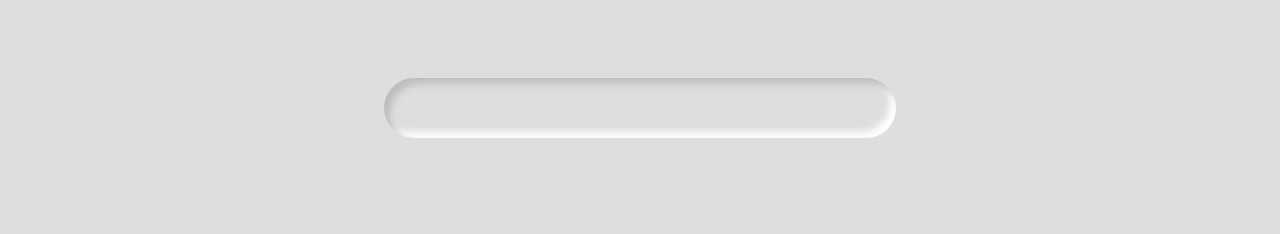
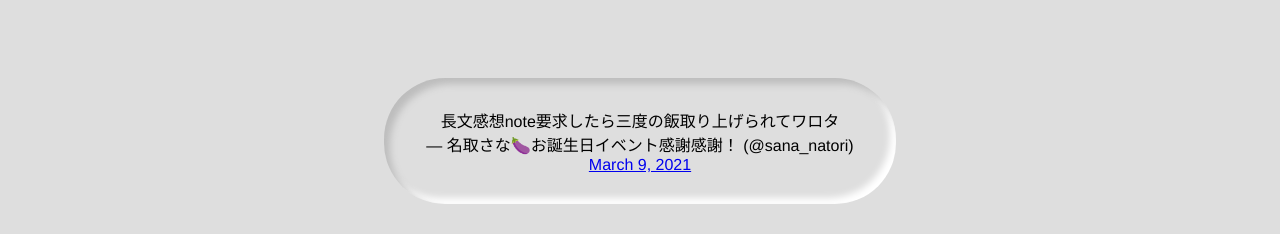
Before and after one commit to soukatsu-ouc-programmers/geeksai-matome, a website: page public/twitter.html in a window 1280 px wide. Shown: the part 603-837 px from the top of the page. Before the commit the page ends 800 px from the top, so only its background shows below. Drawn offline with nearby package versions, Linux system fonts and the light colour scheme; some packages are replaced by stand-ins of ours.

Commit message:
一旦1ツイートだけ読み込ませる

```diff
--- a/public/twitter.html
+++ b/public/twitter.html
@@ -8,8 +8,8 @@
     <title>Tweetまとめ</title>
     <link rel="stylesheet" href="https://unpkg.com/ress/dist/ress.min.css">
     <link rel="stylesheet" href="css/style.css">
-    <script async src="https://platform.twitter.com/widgets.js" charset="utf-8">
-    </script>
+    <script async src="https://platform.twitter.com/widgets.js" charset="utf-8"></script>
+
 </head>
 
 <body>
@@ -62,11 +62,16 @@
                 <a href="https://twitter.com/sana_natori/status/1364720183688929280"></a>
             </blockquote> -->
             <!-- <blockquote class="twitter-tweet" v-for="data in tweetData['tweet']"> -->
-            <blockquote class="twitter-tweet" v-for="data in tweetData">
+            <!-- <blockquote class="twitter-tweet" v-for="data in tweetData"> -->
                 <!-- api用 -->
                 <!-- <a v-bind:href="`https://twitter.com/user/status/${data.id_str}`"></a> -->
                 <!-- <a v-bind:href="`https://twitter.com/user/status/${data.conversation_id}`"></a> -->
-                <a v-bind:href="`https://twitter.com/user/status/${data.tweet_str_id}`"></a>
+                <!-- <a v-bind:href="`https://twitter.com/user/status/${data.tweet_str_id}?ref_src=twsrc%5Etfw`"></a> -->
+            <!-- </blockquote> -->
+            <blockquote class="twitter-tweet">
+                <p lang="ja" dir="ltr">長文感想note要求したら三度の飯取り上げられてワロタ</p>&mdash; 名取さな🍆お誕生日イベント感謝感謝！ (@sana_natori) <a
+                    href="https://twitter.com/sana_natori/status/1369271390646411268?ref_src=twsrc%5Etfw">March 9,
+                    2021</a>
             </blockquote>
         </div>
     </div>
```
